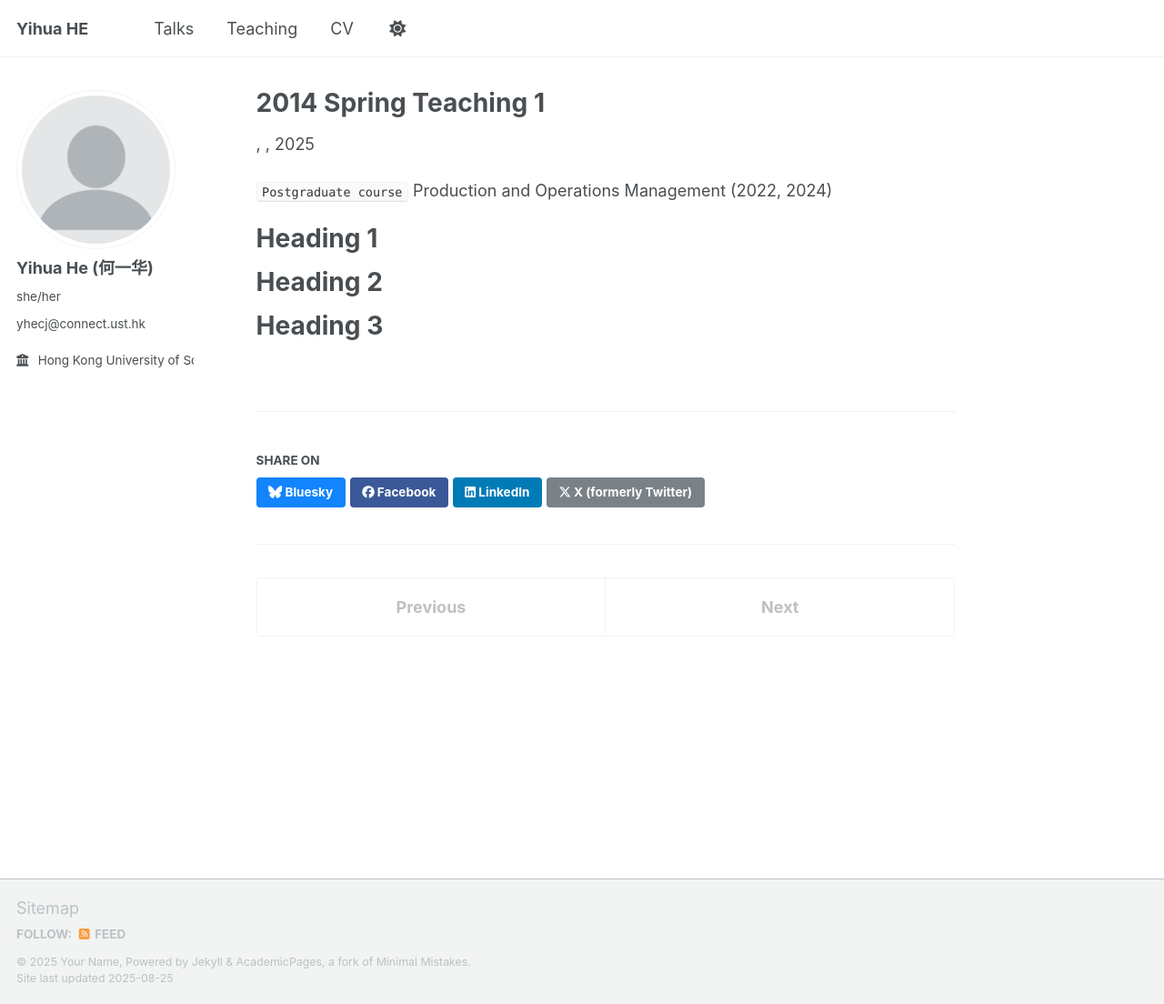
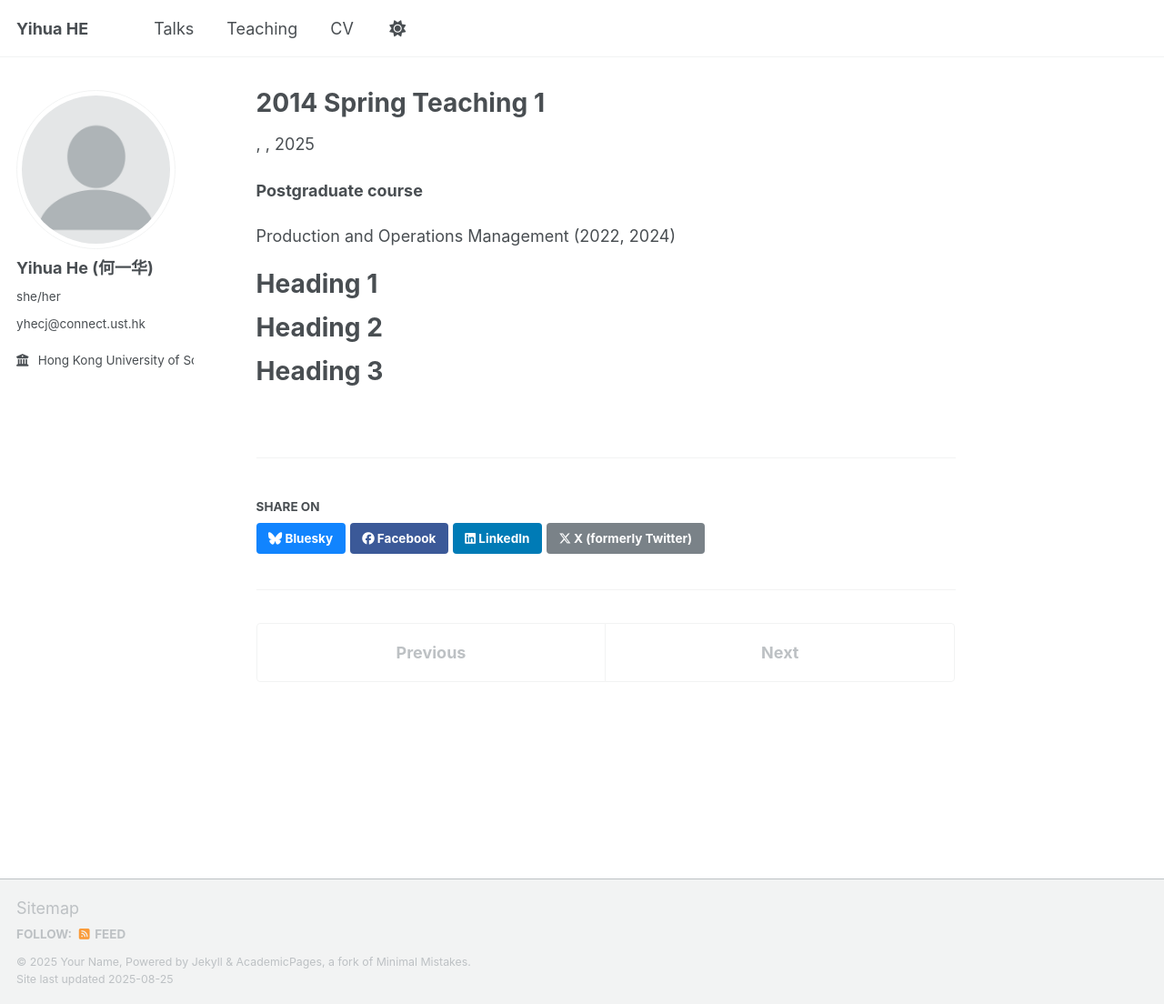
Before and after one commit to hyh50033/YihuaHE, a Jekyll site: the page built from _teaching/2014-spring-teaching-1.md, in a window 1280 px wide and 1104 px high. Shown: the whole window at 91% size. Built offline with Jekyll 4.4.1, drawn with Linux system fonts in a browser that asks for light colours; a script that is not in the unit is left out.

```diff
--- a/_teaching/2014-spring-teaching-1.md
+++ b/_teaching/2014-spring-teaching-1.md
@@ -7,7 +7,8 @@ collection: teaching
 #date: 2014-01-01
 #location: "City, Country"
 ---
-``Postgraduate course``
+**Postgraduate course**
+
 Production and Operations Management (2022, 2024)
 
 Heading 1
```
